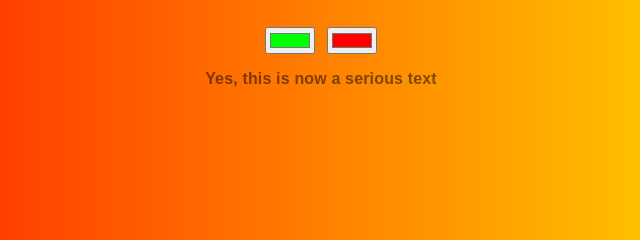
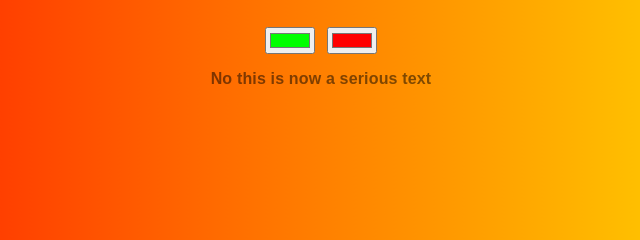
Before and after one commit to iaravindan/Test-Project, a website: page index.html in a window 1280 px wide. Shown: the part 178-418 px from the top of the page, 319-959 px from the left. Drawn offline with Linux system fonts and the light colour scheme.

Commit message:
This is a uselss change

```diff
--- a/index.html
+++ b/index.html
@@ -11,6 +11,6 @@
     <input class="color1" type="color" name="color1" value="#00ff00">
 	<input class="color2" type="color" name="color2" value="#ff0000">
     <script type="text/javascript" src="script.js"></script>
-    <h3>Yes, this is now a serious text</h3>
+    <h3>No this is now a serious text</h3>
 </body>
 </html>
```
Also changed, not shown: package.json (added, +22 -0 lines).
